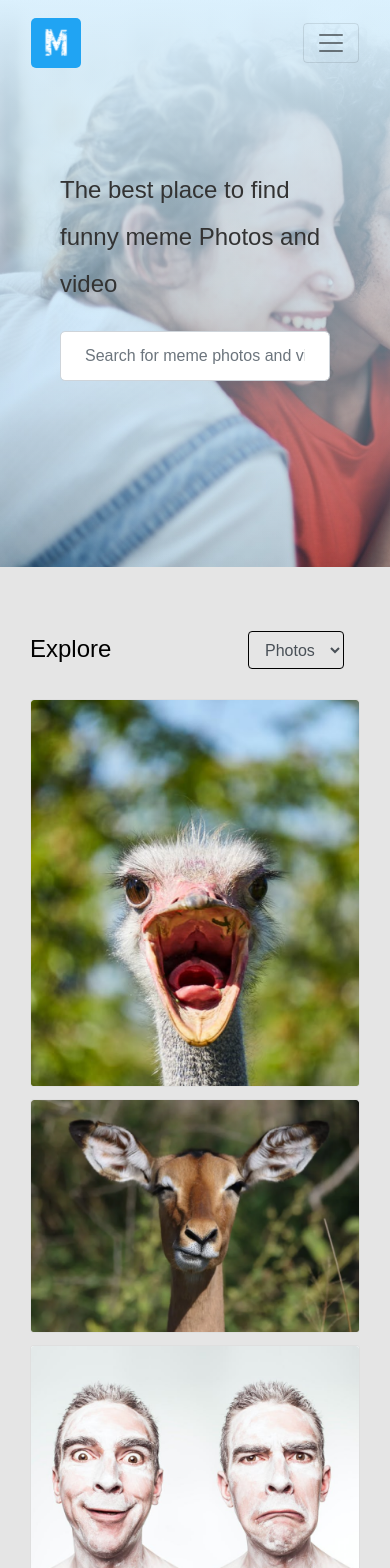
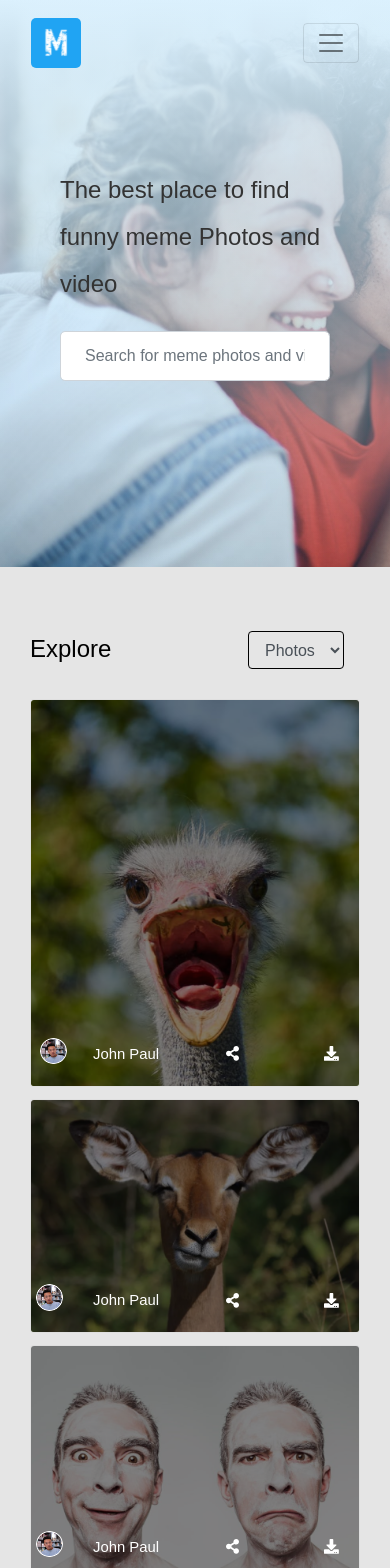
Before and after one commit to hamzzy/memefy-frontend, a React (Create React App) app: page / in a window 390 px wide. Shown: the top 1568 px of the page. Built offline with nearby package versions, Linux system fonts and the light colour scheme.

Commit message:
fixe mobile view overlay effect

```diff
--- a/src/App.css
+++ b/src/App.css
@@ -132,7 +132,7 @@ button.but_home:focus {
   visibility: visible;
 }
 
-@media only screen and (max-width: 990px) {
+@media only screen and (max-width: 991px) {
   .sm-24 {
     font-size: 24px;
   }
@@ -145,6 +145,13 @@ button.but_home:focus {
     font-size: 19.4341px !important;
   }
 
+  .Hover-effect {
+    background-color: rgba(5, 3, 3, 0.5);
+  }
+
+  .user-func {
+    visibility: visible;
+  }
 }
 
 check-font {
--- a/src/pages/Home/index.jsx
+++ b/src/pages/Home/index.jsx
@@ -62,7 +62,7 @@ class Index extends Component {
                                             <Card.Footer className=" text-white d-inline w-100 border border-0 m-0 p-0 bg-transparent">
                                                 <Row className="user-func">
                                                     <Col xs={2} sm={2} md={2} lg={2} xl={2} className="p-0 m-0" fluid>
-                                                        <Image src={User} className="w-50 p-0 m-0" roundedCircle fluid  />
+                                                        <Image src={User} className="w-50 p-0 ml-1" roundedCircle fluid  />
                                                     </Col>
                                                     <Col className="p-1 p-sm-0 p-xs-0 m-0 align-self-center text-nowrap">
                                                         <p className="d-inline sm-14 p-0 m-0 ">John Paul</p>
```
